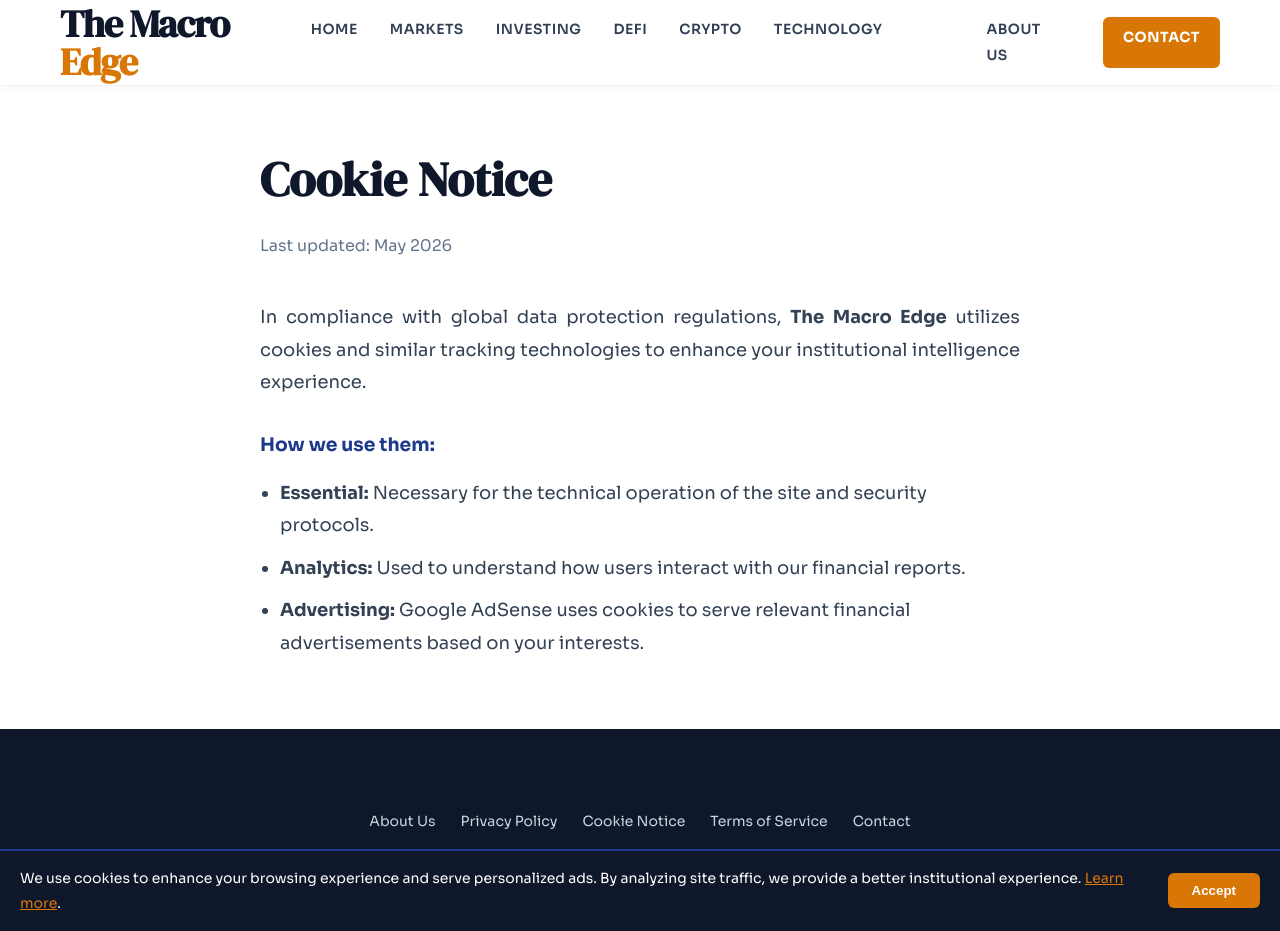
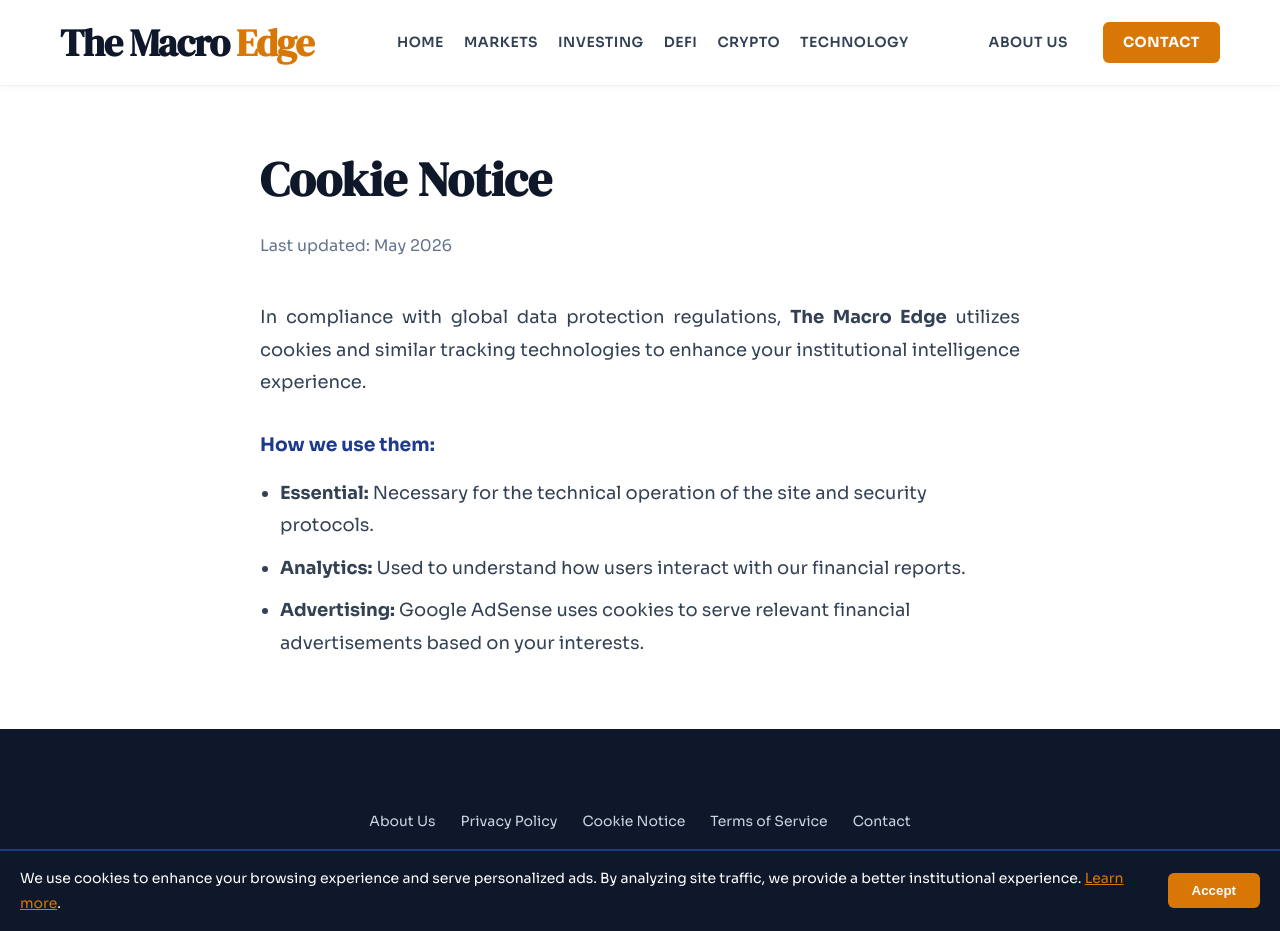
Before and after one commit to Frixx55/FinanceWorld, a Jekyll site: the page built from cookies.md, in a window 1280 px wide and 931 px high. Built offline with Jekyll 4.4.1, drawn with Linux system fonts in a browser that asks for light colours.

Commit message:
Update default.html

```diff
--- a/_layouts/default.html
+++ b/_layouts/default.html
@@ -48,8 +48,8 @@
     .header-inner { max-width: 1200px; margin: 0 auto; padding: 0 20px; display: flex; align-items: center; height: 85px; }
     .logo { font-family: var(--font-display); font-size: 38px; color: var(--text); font-weight: 850; letter-spacing: -1px; line-height: 1; }
     .logo span { color: var(--accent2); }
-    nav { display: flex; gap: 32px; margin-left: auto; }
-    nav a { color: var(--text2); font-size: 14px; font-weight: 600; text-transform: uppercase; letter-spacing: 0.5px; }
+   nav { display: flex; gap: 20px; margin-left: auto; align-items: center; }
+    nav a { color: var(--text2); font-size: 14px; font-weight: 600; text-transform: uppercase; letter-spacing: 0.5px; white-space: nowrap; }
     nav a:hover { color: var(--accent2); }
     /* BOTÓN CONTACTO VIP */
     .nav-contact-btn {
```
